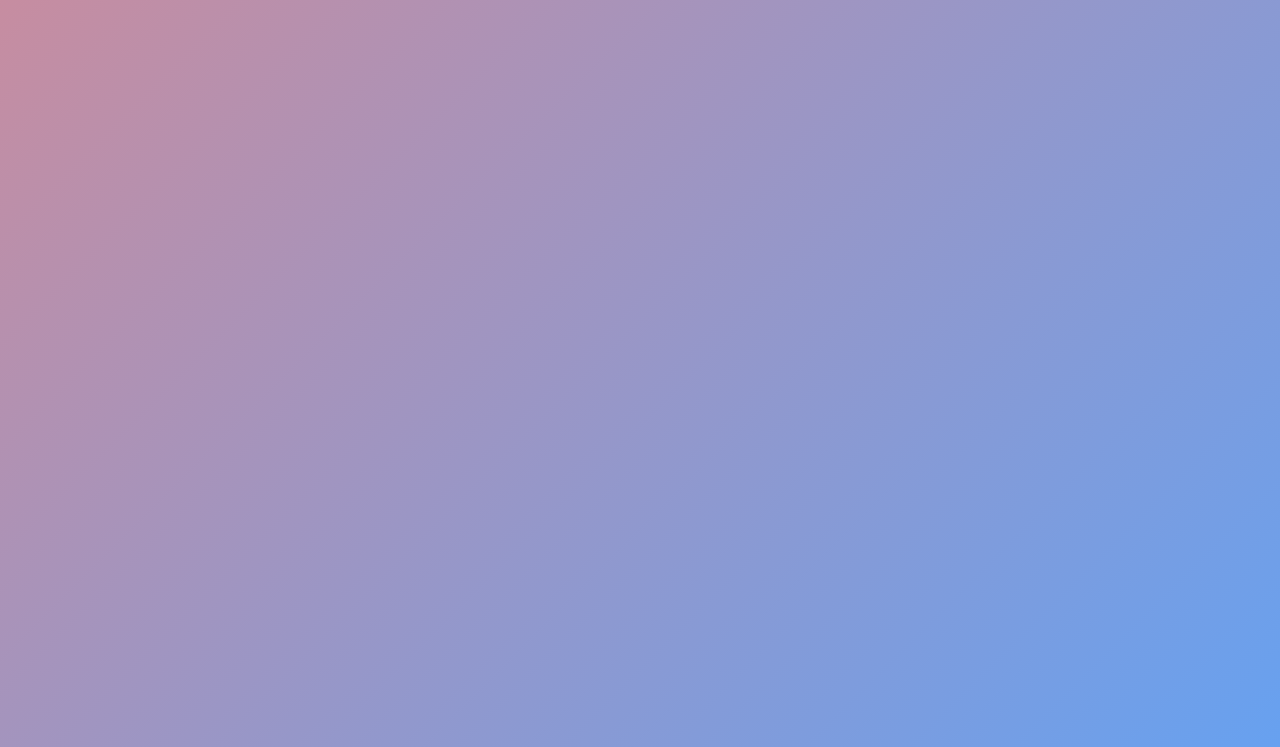
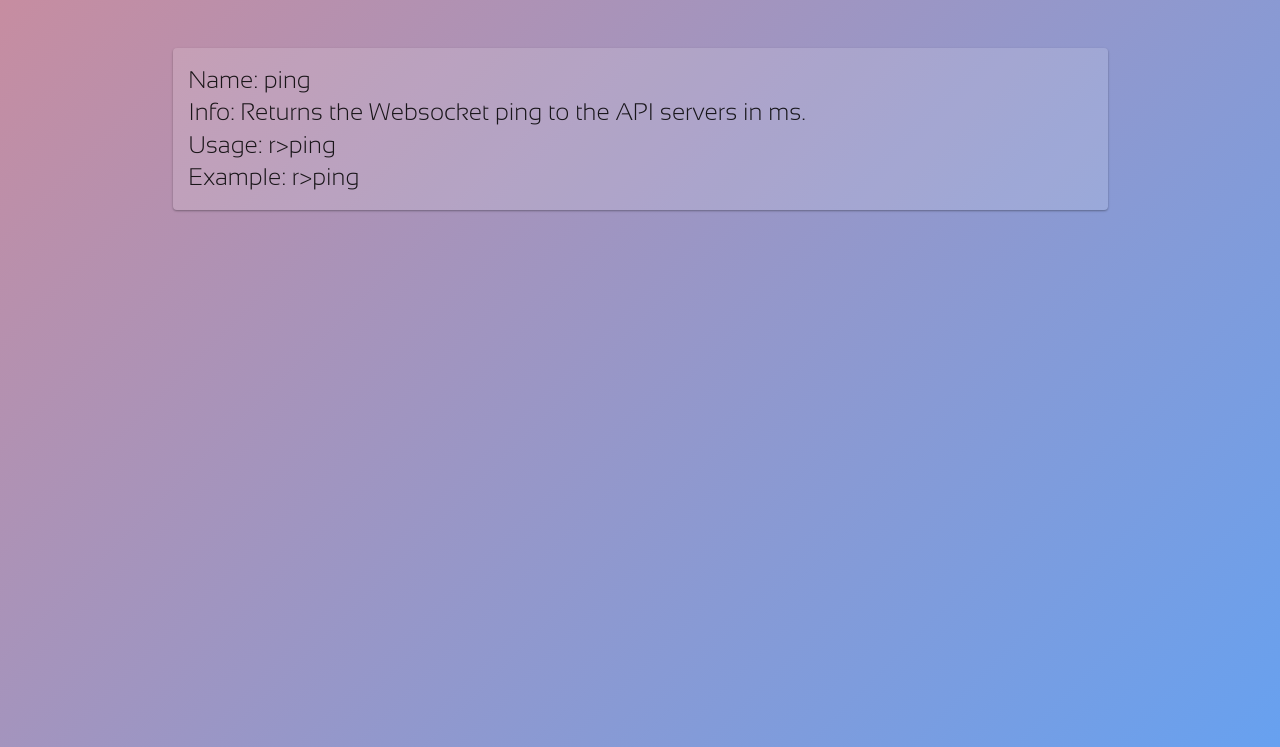
Before and after one commit to aetheryx/remindme, a website: page src/website/index.html in a window 1280 px wide. Both pictures are taken after a click on the link "Commands". Shown: the part 53-800 px from the top of the page. Drawn offline with nearby package versions, Linux system fonts and the light colour scheme; no server answers.

Commit message:
Prepare for commands

```diff
--- a/src/website/css/dashboardCSS.css
+++ b/src/website/css/dashboardCSS.css
@@ -75,13 +75,17 @@ body {
   100% { background-position: 0% 51% }
 }
 
+
+
 .card {
+  line-height: 135%;
   display: inline-block;
   min-width: 935px;
   border-radius: 4px;
   text-align: left;
   font-size: 200%;
   margin: 30px 0px;
+  padding: 3px;
   animation: fadein 0.8s;
 }
 
@@ -166,8 +170,16 @@ nav.navbar.navbar-default {
 }
 
 #commands, #selfhosting {
-  font-size: 80px;
   display: none;
   transition-duration: 0.8s;
   animation: fadein 0.8s;
 }
+
+#commands {
+  font-size: 75%;
+  padding: 16px;
+}
+
+#selfhosting {
+  font-size: 80px;
+}
--- a/src/website/js/script.js
+++ b/src/website/js/script.js
@@ -1,8 +1,30 @@
-/* eslint curly: ["error", "all"] */
-
 var uptime = 0;
 var statsPage = true;
 var index = 3;
+
+const commands = [
+    {
+        Name: 'ping',
+        Info: '	Returns the Websocket ping to the API servers in ms.',
+        Usage: 'r>ping',
+        Example: 'r>ping'
+    }
+]
+
+function loadCommands () {
+    commands.forEach(command => {
+        const card = document.createElement('DIV');
+        card.className = 'card card-1';
+        card.style.padding = '16px';
+        Object.keys(command).forEach(commandKey => {
+            card.appendChild(document.createTextNode(`${commandKey}: ${command[commandKey]}`))
+            card.appendChild(document.createElement('BR'));
+        })
+        document.getElementById('commands').appendChild(card);
+    })
+
+    console.log('hey kid you wanna buy some rly good smonking weeds')
+}
 
 function initStats (uptime, statsPage, index) {
     if (uptime === 0) {
```
